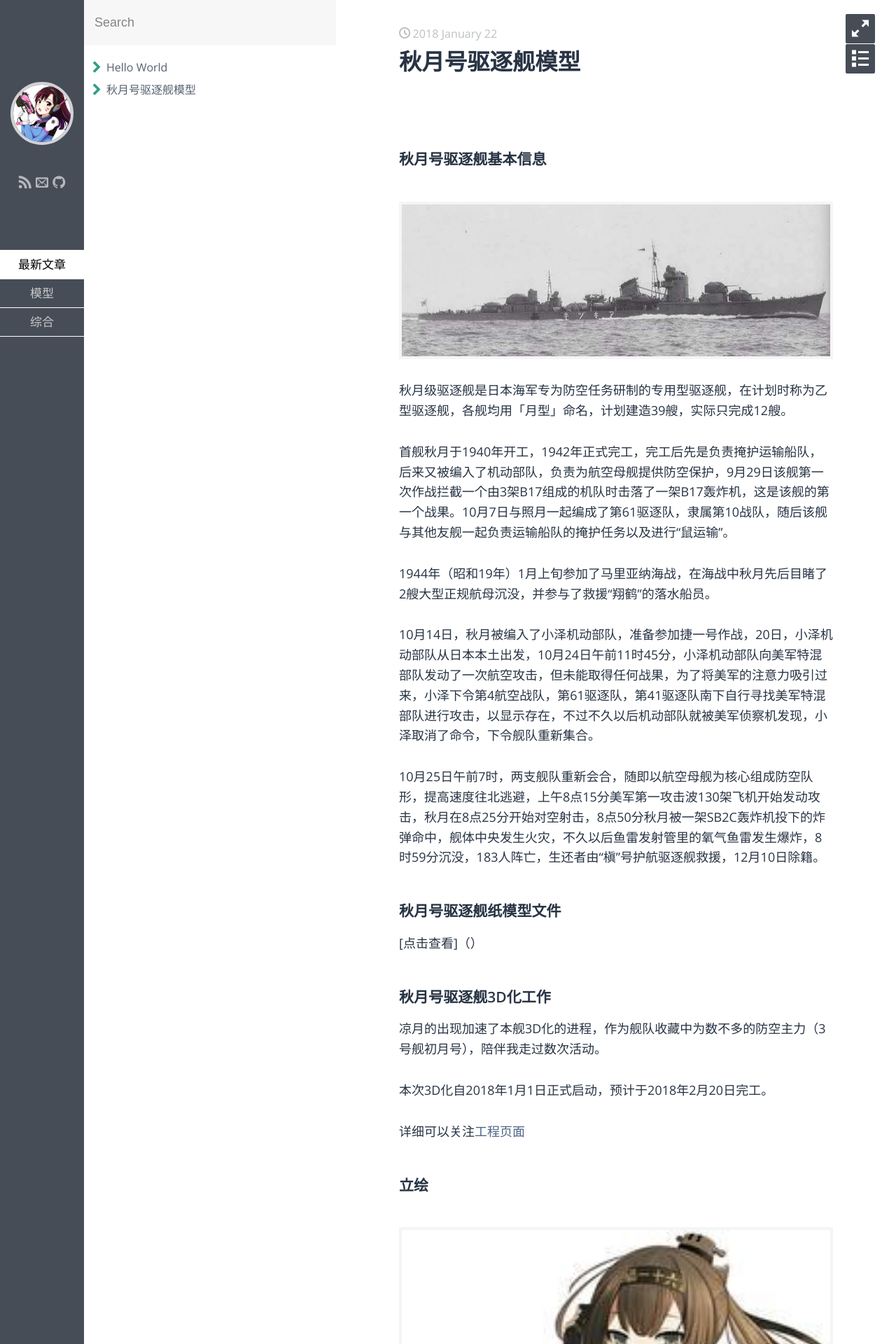
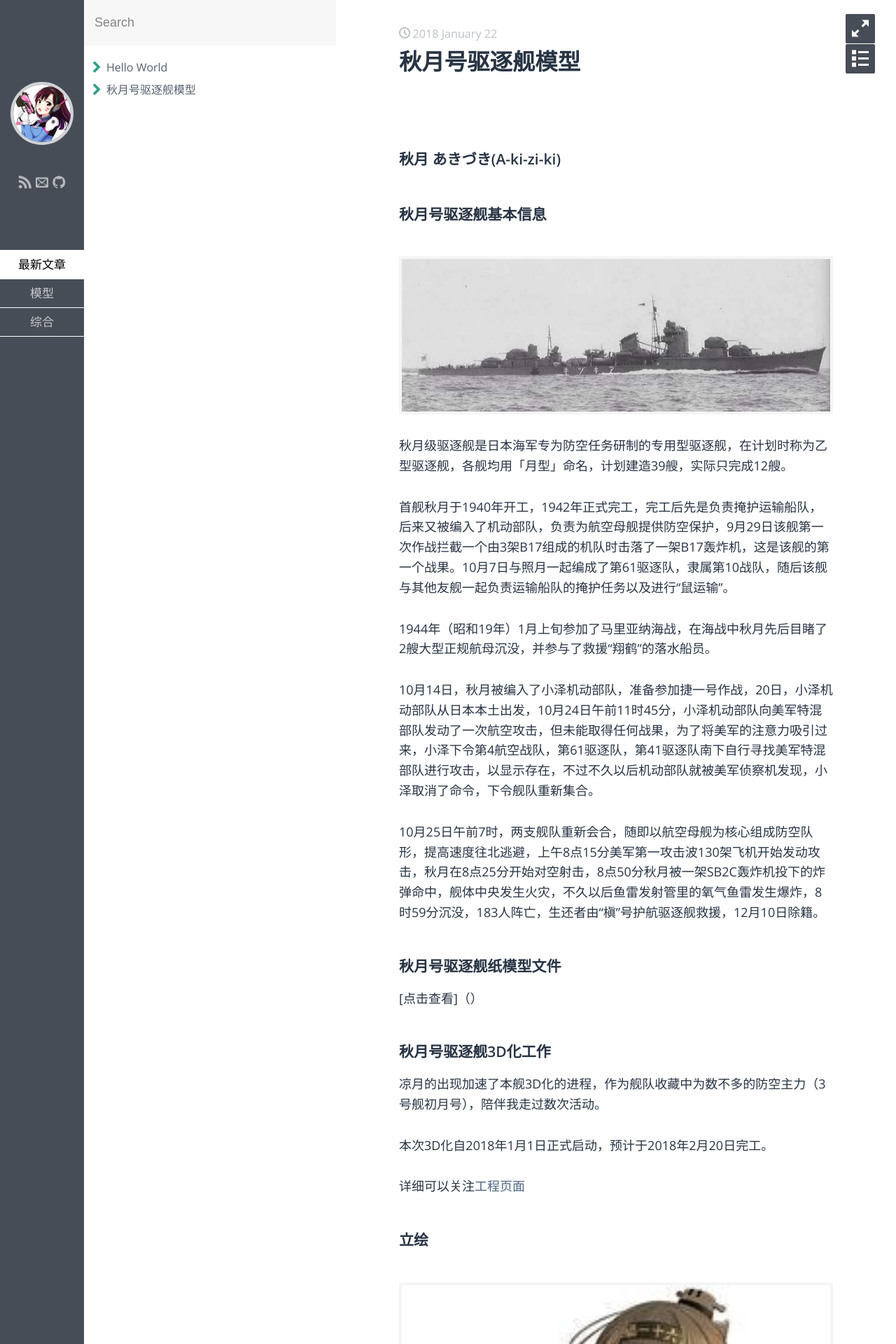
Before and after one commit to XSG-Windy/XSG-Windy.github.io, a Jekyll site: the page built from _posts/model/2018-01-22-Akiziki-paper-model.md, in a window 1280 px wide. Shown: the top 1920 px of the page at 70% size. Built offline with Jekyll 4.4.1, drawn with Linux system fonts in a browser that asks for light colours; some web fonts are replaced.

Commit message:
Update 2018-01-22-Akiziki-paper-model.md

```diff
--- a/_posts/model/2018-01-22-Akiziki-paper-model.md
+++ b/_posts/model/2018-01-22-Akiziki-paper-model.md
@@ -4,6 +4,8 @@ title: 秋月号驱逐舰模型
 category: 模型
 keywords: 纸模型
 ---
+
+### 秋月 あきづき(A-ki-zi-ki)
 
 ### 秋月号驱逐舰基本信息
 
```
